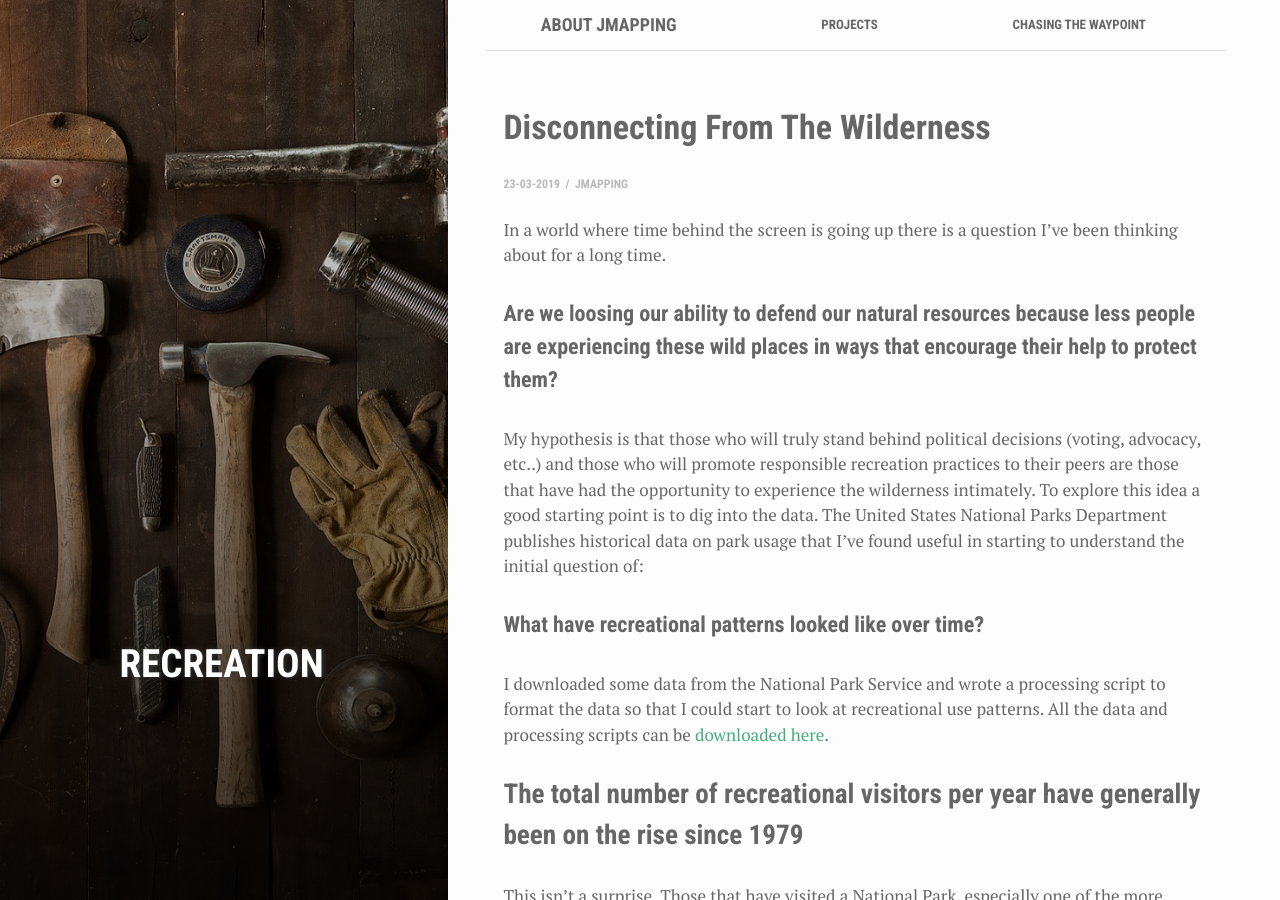
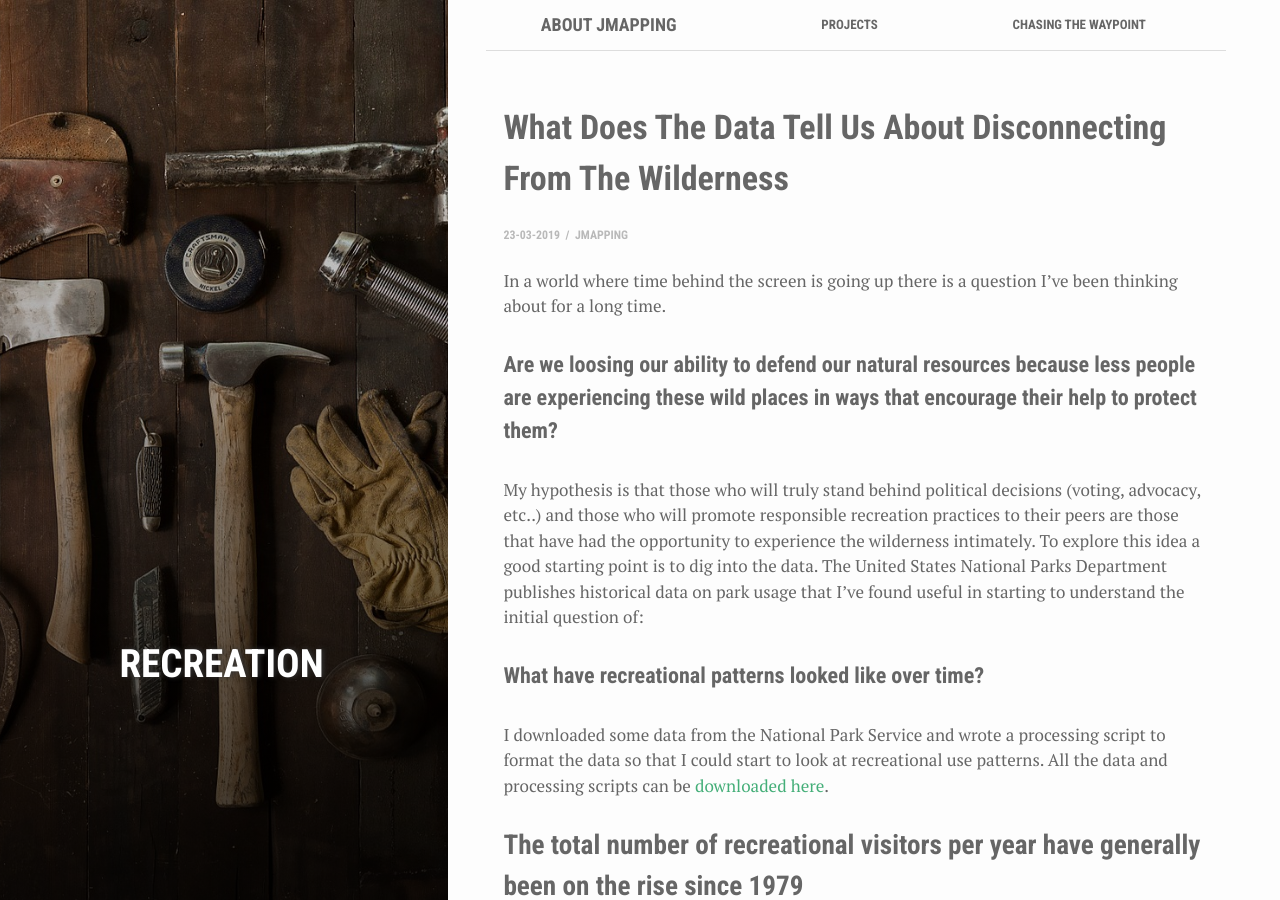
Before and after one commit to justinlewis/jmapping, a Jekyll site: the page built from _posts/2019-03-23-backcountry-recreation-patterns.markdown, in a window 1280 px wide and 900 px high. Built offline with Jekyll 4.4.1, drawn with Linux system fonts in a browser that asks for light colours; nearby versions of some CDN libraries; comment, search, counter and statistics services are not loaded.

Commit message:
Update 2019-03-23-backcountry-recreation-patterns.markdown

```diff
--- a/_posts/2019-03-23-backcountry-recreation-patterns.markdown
+++ b/_posts/2019-03-23-backcountry-recreation-patterns.markdown
@@ -1,7 +1,7 @@
 ---
 bg: "tools.jpg"
 layout: post
-title:  "Disconnecting From The Wilderness"
+title:  "What Does The Data Tell Us About Disconnecting From The Wilderness"
 crawlertitle: "While the number of recreational travelers are on the rise the number of backcountry travelers are declining. A loss of people with personal experiences in the wilderness could lead to a loss of people personally invested in protecting wild places."
 date:   2019-03-23 23:00:00 +0700
 categories: posts
```
